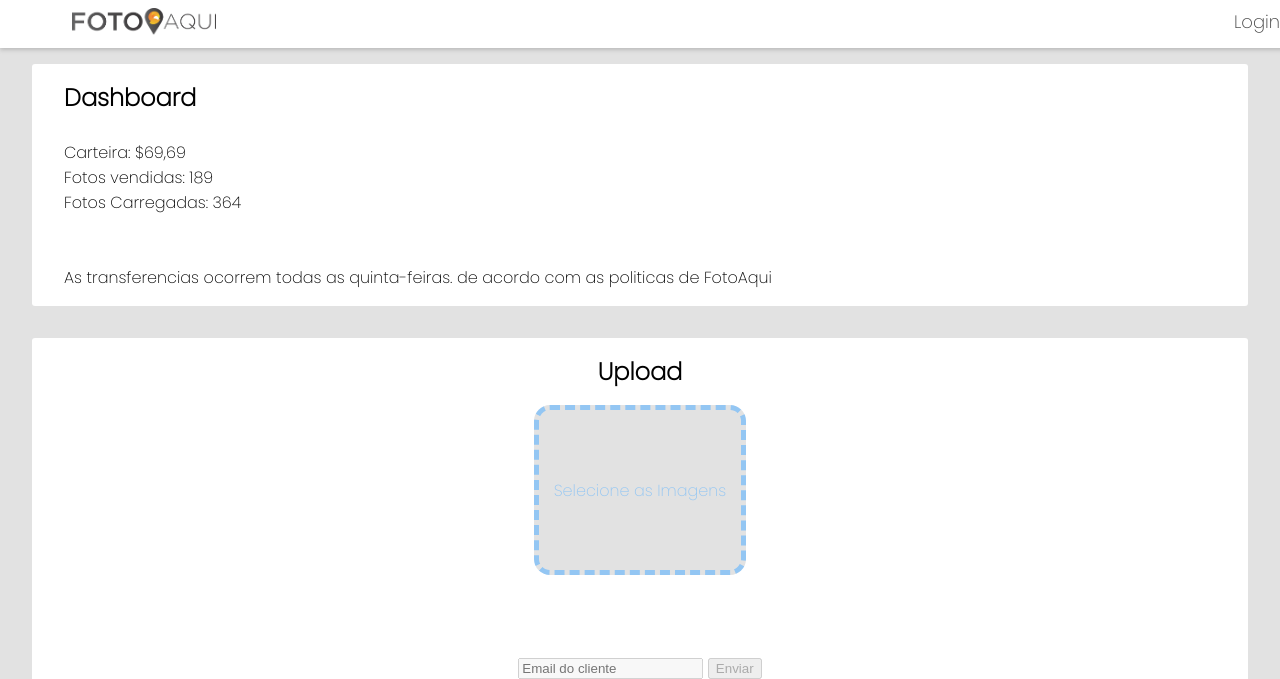
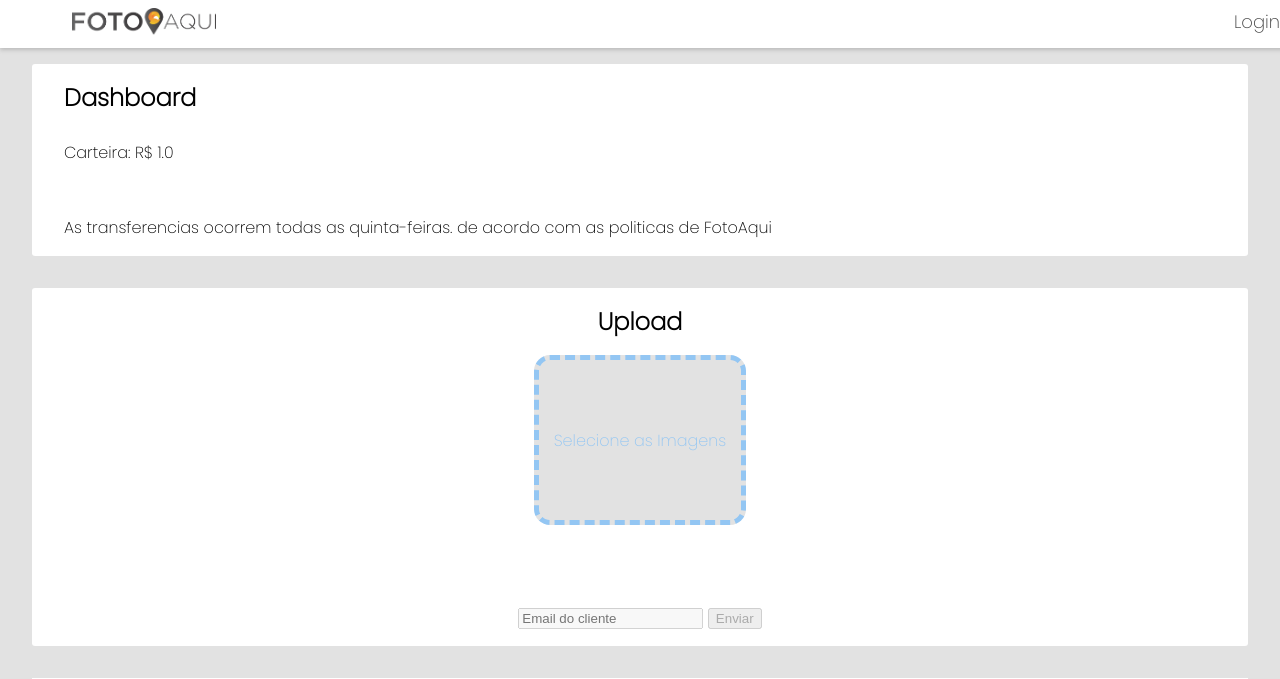
Before and after one commit to EliveltonX/FotoAqui, a Django app: template FotoAqui/templates/Pages/dashboard.html in a window 1280 px wide. Shown: the top 679 px of the page. Run offline with Django 4.2, Linux system fonts and the light colour scheme; the template is opened without the code that fills it: values that come from a table or form of the project are taken from there, others are empty; tables that the repository leaves empty hold one stand-in row (values such as "Sample post"); some libraries are stand-ins or nearby versions.

Commit message:
implementacai das carteiras e das operacao de carteira parcial carteira cria operacao de compra para cada img comprada

```diff
--- a/FotoAqui/templates/Pages/dashboard.html
+++ b/FotoAqui/templates/Pages/dashboard.html
@@ -8,9 +8,8 @@
 <div class="dashboardContainer">
     <h2 class="noPaddingNoMargin">Dashboard</h2>
     <br>
-    Carteira: $69,69<br>
-    Fotos vendidas: 189<br>
-    Fotos Carregadas: 364<br>
+    Carteira: R$ {{wallet.value}}<br>
+
     <br><br>
     <span>As transferencias ocorrem todas as quinta-feiras. de acordo com as politicas de FotoAqui</span>
 </div>
```
